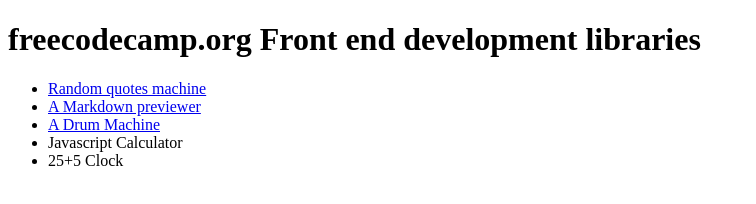
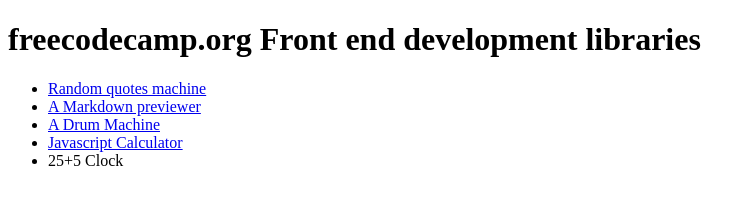
Before and after one commit to r-d-m-d/r-d-m-d.github.io, a plain HTML site: page front-end-lib/index.html in a window 1280 px wide. Shown: the whole page, without its empty margins (0-756 px from the left). Drawn offline with Linux system fonts and the light colour scheme.

Commit message:
Agrego la calculadora a index.html de front end lib.

```diff
--- a/front-end-lib/index.html
+++ b/front-end-lib/index.html
@@ -10,7 +10,7 @@
         <li><a href="quotes-machine/index.html">Random quotes machine</a></li>
         <li><a href="markdown-prev/index.html">A Markdown previewer</a></li>
         <li><a href="bateria-electronica/index.html"> A Drum Machine</a></li>
-        <li> Javascript Calculator</li>
+        <li><a href="calculadora/index.html"> Javascript Calculator</a></li>
         <li> 25+5 Clock</li>
         </ul>
     </body>
```
